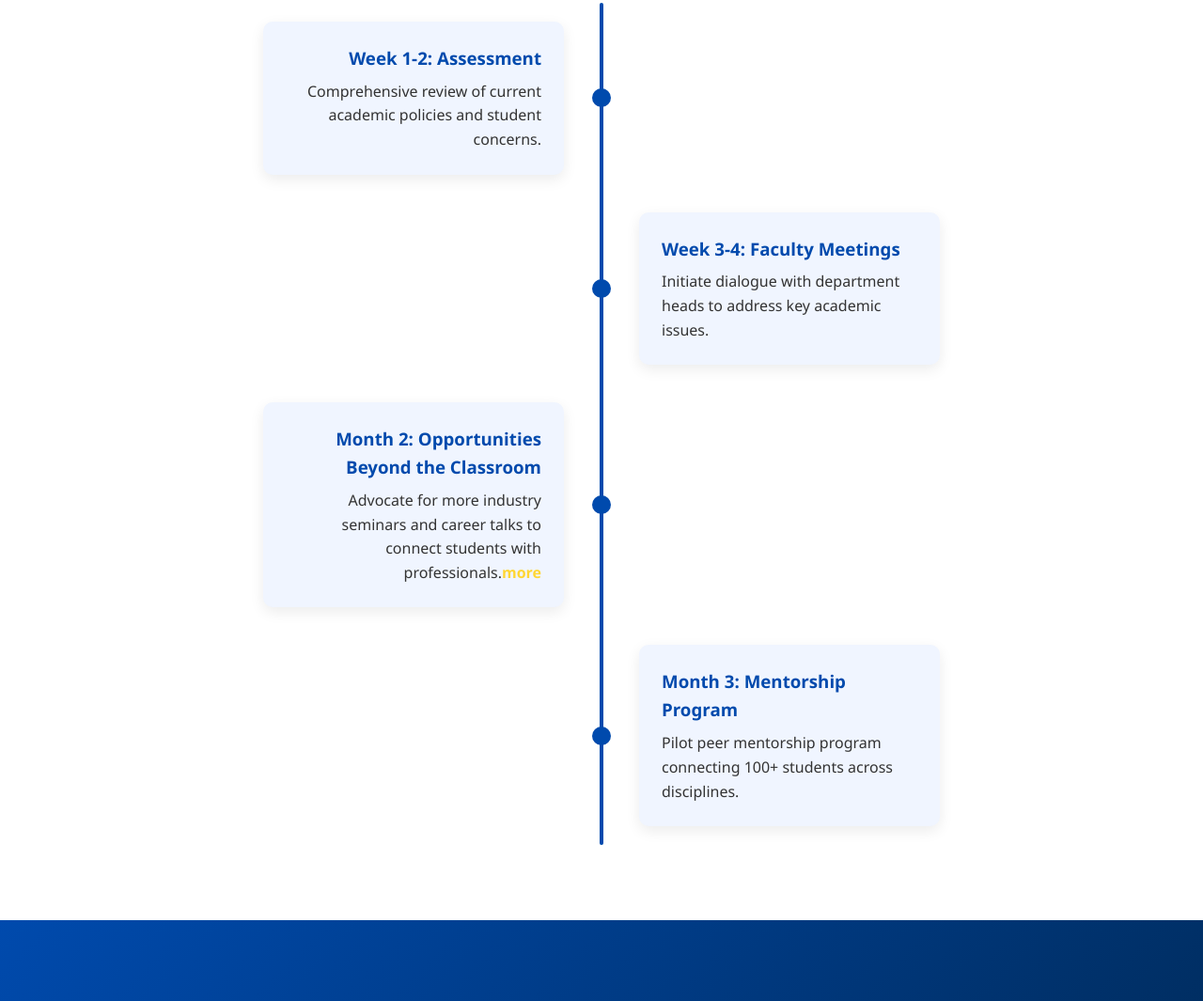
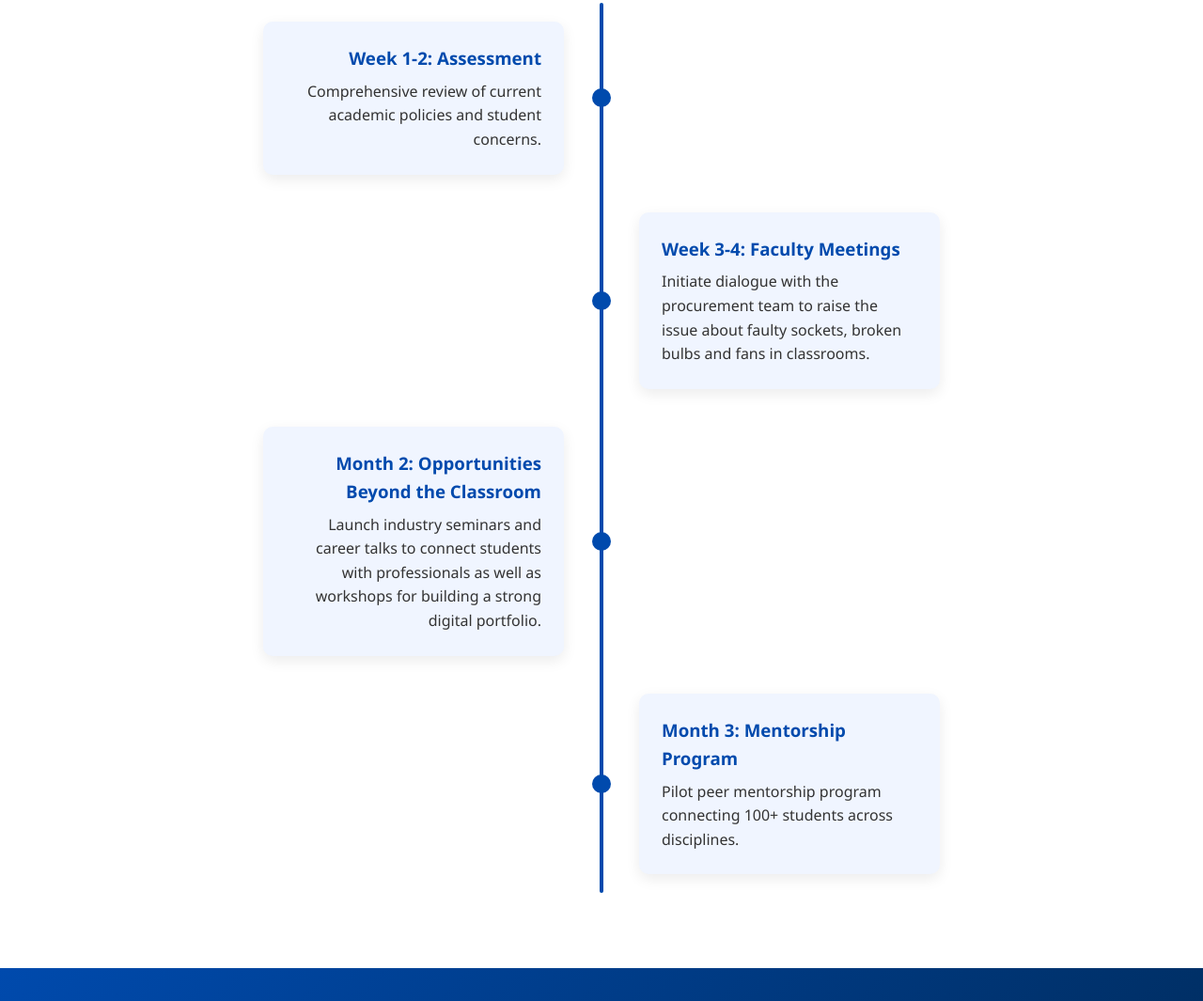
Before and after one commit to muwemindovie23-creator/campaign-site, a plain HTML site: page index.html in a window 1280 px wide. Shown: the part 2357-3422 px from the top of the page at 94% size. Drawn offline with Linux system fonts and the light colour scheme.

Commit message:
updated manifesto

```diff
--- a/index.html
+++ b/index.html
@@ -474,7 +474,7 @@
             <i class="fas fa-brain"></i>
           </div>
           <h3>Academic Excellence</h3>
-          <p>Consistently ranked in top 5% of class with proven track record of academic achievement.</p>
+          <p>A two-times Dean’s List student with a proven track record of academic achievement</p>
         </div>
 
         <div class="feature-card">
@@ -569,15 +569,14 @@
         <div class="timeline-item">
           <div class="timeline-content">
             <h3>Week 3-4: Faculty Meetings</h3>
-            <p>Initiate dialogue with department heads to address key academic issues.</p>
+            <p>Initiate dialogue with the procurement team to raise the issue about faulty sockets, broken bulbs and fans in classrooms.</p>
           </div>
         </div>
 
         <div class="timeline-item">
           <div class="timeline-content">
             <h3>Month 2: Opportunities Beyond the Classroom</h3>
-            <p class="test">Advocate for more industry seminars and career talks to connect students
-               with professionals.<span>more</span></p>
+            <p class="test">Launch industry seminars and career talks to connect students with professionals as well as workshops for building a strong digital portfolio.</p>
           </div>
         </div>
 
@@ -642,9 +641,9 @@
   let foManiText = "Liaise directly with the IT department on behalf of students to address problems with the student portal, especially during registration and exam result periods. <span>more</span>";
   let foManiChange = "Liaise directly with the IT department on behalf of students to address problems with the student portal, especially during registration and exam result periods. <br> Advocate for long-term solutions to prevent recurring frustrations. <br> Specifically, I will push for a system that ensures the portal only opens for student access once all grades have been published. This will reduce congestion, improve fairness, and restore trust in the academic process."
 
-  let plan = document.getElementsByClassName('test')[4]
-  let planText = "Advocate for more industry seminars and career talks to connect students with professionals.<span>more</span>";
-  let planChange = "Advocate for more industry seminars and career talks to connect students with professionals. Forge partnerships to create internship and mentorship opportunities with companies and alumni. Implement practical workshops for skill development and building a professional online presence to enhance employability."
+  // let plan = document.getElementsByClassName('test')[4]
+  // let planText = "Advocate for more industry seminars and career talks to connect students with professionals.<span>more</span>";
+  // let planChange = "Advocate for more industry seminars and career talks to connect students with professionals. Forge partnerships to create internship and mentorship opportunities with companies and alumni. Implement practical workshops for skill development and building a professional online presence to enhance employability."
 
   const changeText = (test, text1, text2) => {
   test.innerHTML = text1
```
